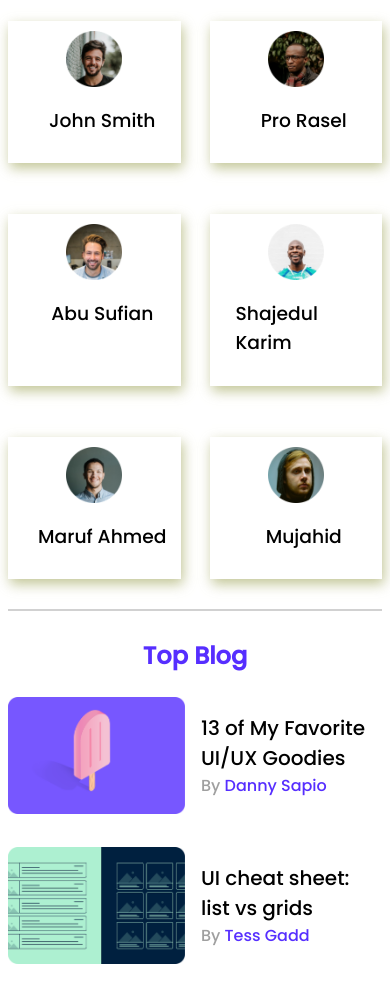
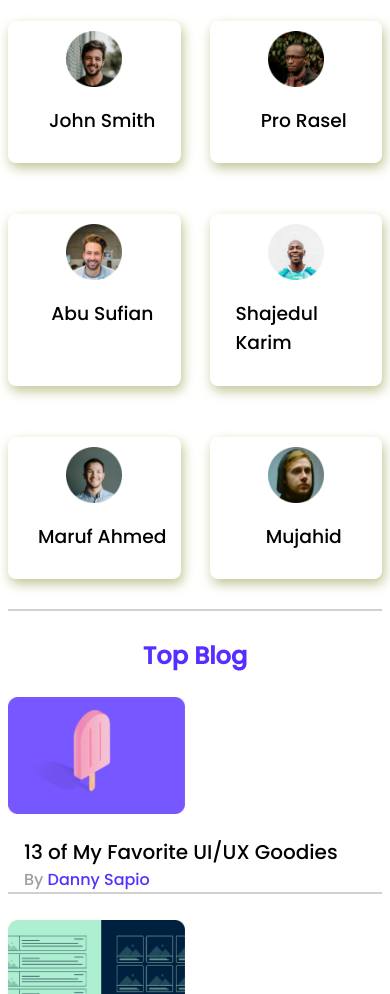
Before and after one commit to FAHIMekermall/Leaderboard, a plain HTML site: page index.html in a window 390 px wide. Shown: the part 100-1094 px from the top of the page. Drawn offline with Linux system fonts and the light colour scheme.

Commit message:
added mobile media query

```diff
--- a/styles/styles.css
+++ b/styles/styles.css
@@ -139,13 +139,20 @@ hr{
         display: flex;
         padding: 10px;
         flex-direction: column;
+        border-radius: 8px;
         box-shadow: 2px 5px 12px rgba(172, 177, 113, 0.747);
     }
     .blogs{
         grid-template-columns: 1fr;
     }
+    .blog{
+        display: flex;
+        flex-direction: column;
+        border-bottom:  2px solid #D1D1D1;
+    }
     .courses{
         display: flex;
         flex-direction: column;
+        justify-content: center;
     }
 }
```
Also changed, not shown: index.html (+2 -2 lines).
